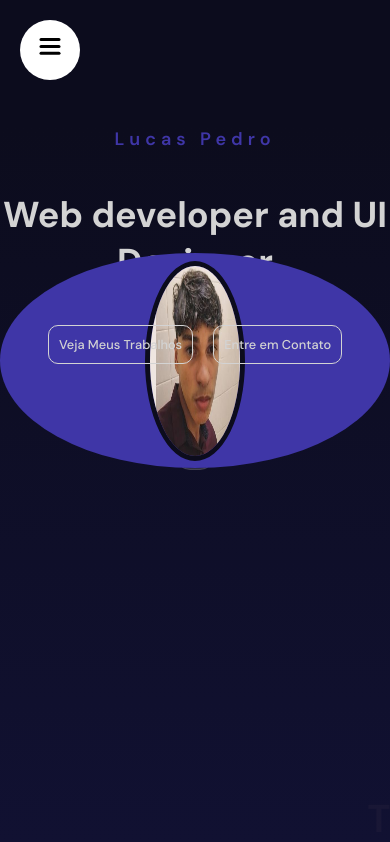
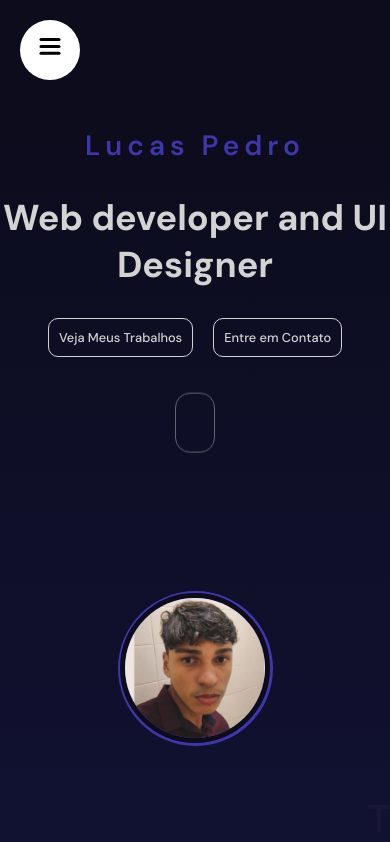
Before and after one commit to LucasPedro123/mywebsite-portfolio, a React (Vite) app: page / in a window 390 px wide. Shown: the top 842 px of the page. Built offline with nearby package versions, Linux system fonts and the light colour scheme; no server answers; some icons are missing.

Commit message:
style: Updated the CSS to adjust the position and size of the myimg

```diff
--- a/src/Component/Hero/Hero-style.css
+++ b/src/Component/Hero/Hero-style.css
@@ -77,7 +77,6 @@
 
     }
 }
-
 
 .main-image {
     position: absolute;
@@ -167,13 +166,13 @@
     }
 
     .main-image {
-        display: flex;
-        justify-content: center;
-        width: 100%;
-        right: 0;
-
+        width: 205px;
+        height: 205px;
+        top: 70%;
+        right: calc((100% - 205px) / 2); /* Calcula o valor de right para centralizar */
         img {
             width: 200px;
+            height: 200px;
         }
     }
 }
@@ -205,13 +204,13 @@
     }
 
     .main-image {
-        display: flex;
-        justify-content: center;
-        width: 100%;
-        right: 0;
-
+        width: 205px;
+        height: 205px;
+        top: 70%;
+        right: calc((100% - 205px) / 2); /* Calcula o valor de right para centralizar */
         img {
-            width: 150px;
+            width: 200px;
+            height: 200px;
         }
     }
 }
@@ -222,11 +221,12 @@
         justify-content: start;
     }
 
+
     .main-content {
         width: 100%;
         align-items: center;
         text-align: center;
-
+        gap: 30px;
         .main-title {
             font-size: 36px;
             text-align: center;
@@ -234,7 +234,7 @@
         }
 
         .main-name {
-            font-size: 18px;
+            font-size: 28px;
             letter-spacing: 5px;
         }
 
@@ -254,13 +254,13 @@
         font-size: 1.2em;
     }
     .main-image {
-        display: flex;
-        justify-content: center;
-        width: 100%;
-        right: 0;
-
+        width: 155px;
+        height: 155px;
+        top: 70%;
+        right: calc((100% - 155px) / 2); /* Calcula o valor de right para centralizar */
         img {
-            width: 100px;
+            width: 150px;
+            height: 150px;
         }
     }
-  }
+}
```
